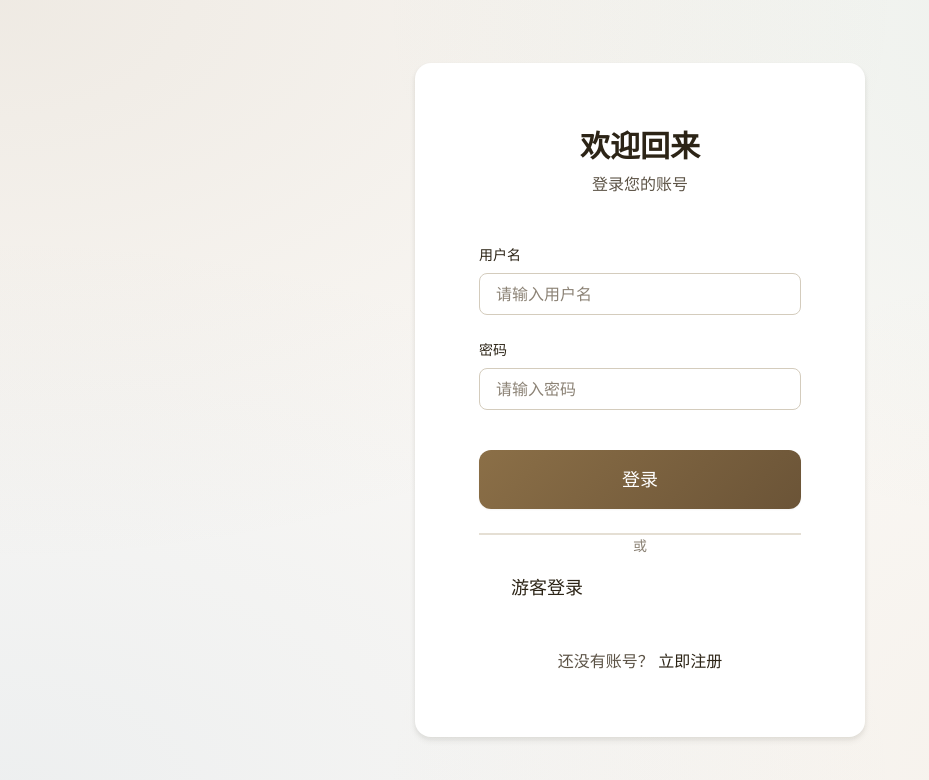
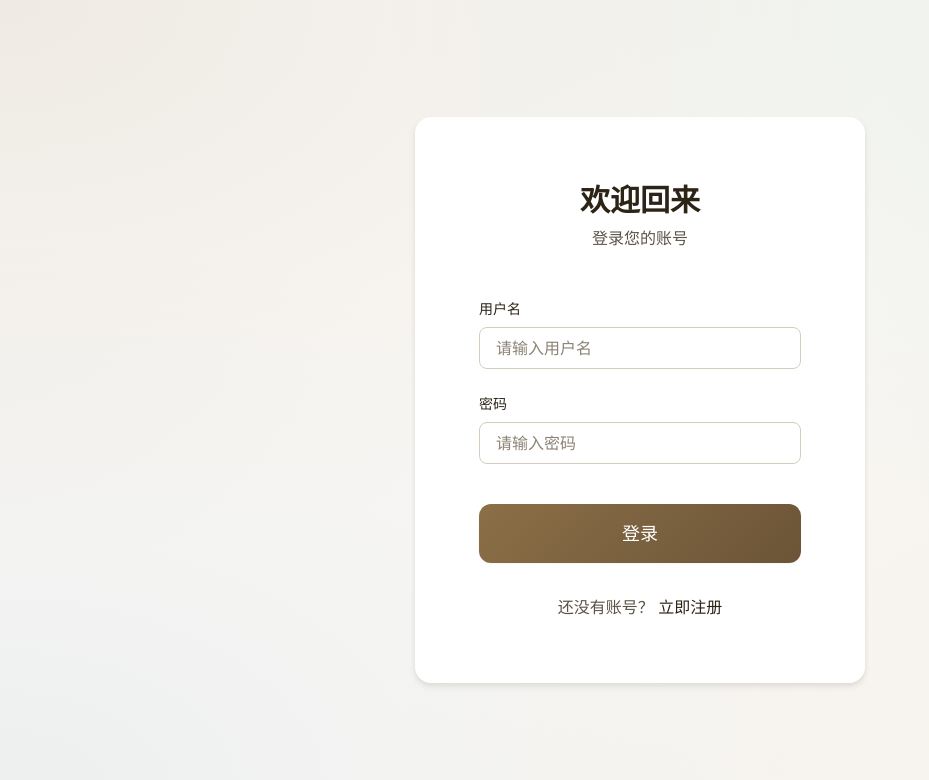
Before and after one commit to zhaojingnan040813/lyn-client, a Vue app: page /login in a window 1280 px wide. Shown: the top 780 px of the page, without its empty margins (0-929 px from the left). Built offline with nearby package versions, Linux system fonts and the light colour scheme.

Commit message:
移除了游客登录的功能

```diff
--- a/src/components/layout/AppHeader.vue
+++ b/src/components/layout/AppHeader.vue
@@ -26,14 +26,11 @@
           <template v-if="userStore.sessionId">
             <div class="user-info">
               <span class="user-badge" v-if="userStore.isAdmin">管理员</span>
-              <span class="user-badge guest" v-else-if="!userStore.isLoggedIn">游客</span>
               <button class="btn btn-ghost btn-sm" @click="handleProfile">
                 {{ userStore.username }}
               </button>
             </div>
-            <button class="btn btn-secondary btn-sm" @click="handleLogout">
-              {{ userStore.isLoggedIn ? '退出' : '登录' }}
-            </button>
+            <button class="btn btn-secondary btn-sm" @click="handleLogout">退出</button>
           </template>
           <template v-else>
             <router-link to="/login" class="btn btn-ghost btn-sm">登录</router-link>
@@ -122,13 +119,8 @@ const handleProfile = () => {
 }
 
 const handleLogout = async () => {
-  if (userStore.isLoggedIn) {
-    await userStore.logout()
-    router.push('/login')
-  } else {
-    // 游客点击登录按钮
-    router.push('/login')
-  }
+  await userStore.logout()
+  router.push('/login')
 }
 
 onMounted(() => {
@@ -263,10 +255,6 @@ onUnmounted(() => {
   border-radius: var(--radius-full);
 }
 
-.user-badge.guest {
-  background: var(--color-text-tertiary);
-}
-
 /* 移动端菜单按钮 */
 .menu-toggle {
   display: flex;
--- a/src/main.js
+++ b/src/main.js
@@ -14,5 +14,5 @@ app.use(pinia)
 app.use(router)
 
 // 直接挂载应用，不在启动时初始化会话
-// 会话将在用户登录/注册/游客登录时创建，或在访问需要认证的页面时尝试恢复
+// 会话将在用户登录/注册时创建，或在访问需要认证的页面时尝试恢复
 app.mount('#app')
--- a/src/router/index.js
+++ b/src/router/index.js
@@ -80,7 +80,6 @@ const routes = [
     component: () => import('../views/Login.vue'),
     meta: {
       title: '用户登录 - 智能体质膳食推荐系统',
-      guest: true, // 游客可访问
       hideNavbar: true // 隐藏导航栏
     }
   },
@@ -90,7 +89,6 @@ const routes = [
     component: () => import('../views/Register.vue'),
     meta: {
       title: '用户注册 - 智能体质膳食推荐系统',
-      guest: true, // 游客可访问
       hideNavbar: true // 隐藏导航栏
     }
   },
@@ -170,12 +168,6 @@ router.beforeEach(async (to, from, next) => {
     }
   }
 
-  // 如果是游客页面但用户已登录，可以重定向到AI问诊页面
-  if (to.meta.guest && userStore.isLoggedIn) {
-    next('/ai-diagnosis')
-    return
-  }
-
   next()
 })
 
--- a/src/stores/user.js
+++ b/src/stores/user.js
@@ -12,11 +12,11 @@ export const useUserStore = defineStore('user', () => {
   const error = ref(null)
 
   // 计算属性
-  const isLoggedIn = computed(() => !!sessionId.value && userInfo.value?.userType !== 'anonymous')
+  const isLoggedIn = computed(() => !!sessionId.value)
   const isRegisteredUser = computed(() => userInfo.value?.userType === 'registered')
   const isAdmin = computed(() => userInfo.value?.role === 'admin')
   const hasConstitution = computed(() => !!constitution.value?.type)
-  const username = computed(() => userInfo.value?.username || '游客')
+  const username = computed(() => userInfo.value?.username || '用户')
 
   // 初始化会话（仅恢复已有会话，不创建新会话）
   const initSession = async () => {
@@ -110,22 +110,6 @@ export const useUserStore = defineStore('user', () => {
     } catch (err) {
       error.value = err.message || err.response?.data?.message || '登录失败'
       console.error('Failed to login:', err)
-      throw new Error(error.value)
-    } finally {
-      loading.value = false
-    }
-  }
-
-  // 游客登录（创建匿名会话）
-  const guestLogin = async () => {
-    try {
-      loading.value = true
-      error.value = null
-      await createSession()
-      return userInfo.value
-    } catch (err) {
-      error.value = err.message || '游客登录失败'
-      console.error('Failed to guest login:', err)
       throw new Error(error.value)
     } finally {
       loading.value = false
@@ -285,7 +269,6 @@ export const useUserStore = defineStore('user', () => {
     createSession,
     register,
     login,
-    guestLogin,
     logout,
     fetchUserInfo,
     changePassword,
--- a/src/views/AiDiagnosis.vue
+++ b/src/views/AiDiagnosis.vue
@@ -8,9 +8,7 @@
             {{ userStore.username.charAt(0) }}
           </div>
           <h3 class="user-name">{{ userStore.username }}</h3>
-          <span class="user-type-badge" :class="userStore.isLoggedIn ? 'registered' : 'guest'">
-            {{ userStore.isLoggedIn ? '注册用户' : '游客' }}
-          </span>
+          <span class="user-type-badge registered" v-if="userStore.isLoggedIn">注册用户</span>
 
           <div class="divider"></div>
 
@@ -340,10 +338,6 @@ onMounted(() => {
   color: var(--color-primary-dark);
 }
 
-.user-type-badge.guest {
-  background: var(--color-bg-tertiary);
-}
-
 .constitution-info {
   text-align: center;
 }
--- a/src/views/Login.vue
+++ b/src/views/Login.vue
@@ -35,27 +35,10 @@
           </button>
         </form>
 
-        <div class="divider-container">
-          <div class="divider">
-            <span class="divider-text">或</span>
-          </div>
-        </div>
-
-        <button
-          type="button"
-          class="btn btn-ghost btn-lg"
-          @click="handleGuestLogin"
-          :disabled="loading"
-        >
-          游客登录
-        </button>
-
         <div class="auth-footer">
           <p class="text-secondary">
             还没有账号？
-            <router-link to="/register" class="text-primary font-medium">
-              立即注册
-            </router-link>
+            <router-link to="/register" class="text-primary font-medium">立即注册</router-link>
           </p>
         </div>
       </div>
@@ -87,19 +70,6 @@ const handleLogin = async () => {
     router.push('/ai-diagnosis')
   } catch (error) {
     toast.error(error.message || '登录失败')
-  } finally {
-    loading.value = false
-  }
-}
-
-const handleGuestLogin = async () => {
-  loading.value = true
-  try {
-    await userStore.guestLogin()
-    toast.success('以游客身份进入')
-    router.push('/ai-diagnosis')
-  } catch (error) {
-    toast.error(error.message || '游客登录失败')
   } finally {
     loading.value = false
   }
@@ -165,34 +135,6 @@ const handleGuestLogin = async () => {
   margin-top: var(--spacing-md);
 }
 
-.divider-container {
-  margin: var(--spacing-lg) 0;
-}
-
-.divider {
-  position: relative;
-  text-align: center;
-}
-
-.divider::before {
-  content: '';
-  position: absolute;
-  top: 50%;
-  left: 0;
-  right: 0;
-  height: 1px;
-  background: var(--color-border-light);
-}
-
-.divider-text {
-  position: relative;
-  display: inline-block;
-  padding: 0 var(--spacing-md);
-  background: var(--color-bg-elevated);
-  color: var(--color-text-tertiary);
-  font-size: var(--text-sm);
-}
-
 .auth-footer {
   margin-top: var(--spacing-xl);
   text-align: center;
```
